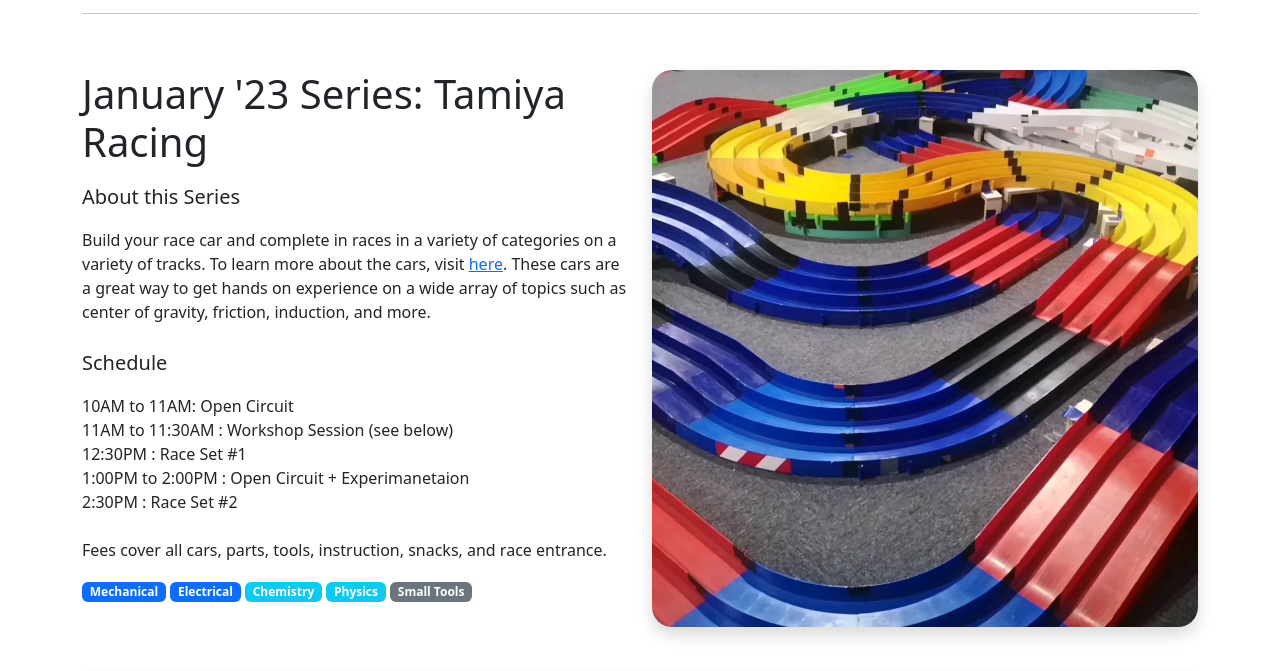
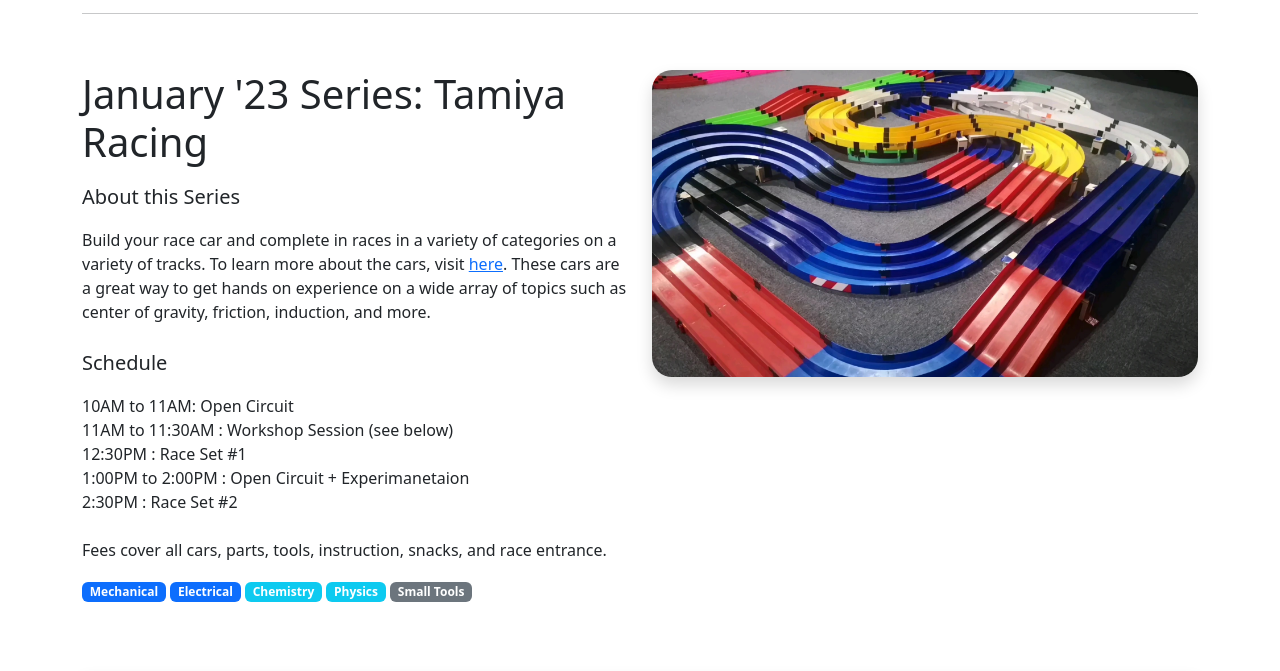
Before and after one commit to jamesktan/sunrise, a plain HTML site: page index.html in a window 1280 px wide. Shown: the part 85-756 px from the top of the page. Drawn offline with nearby package versions, Linux system fonts and the light colour scheme.

Commit message:
Add files via upload

```diff
--- a/index.html
+++ b/index.html
@@ -51,7 +51,7 @@
                         </p>
                     </div>
                     <div class="col-md-6">
-                        <img class="shadow" src="car0.jpeg" width="100%" height="90%" style="object-fit: cover ; border-radius:20px;margin-top: 40px;padding-bottom: 0px;">
+                        <img class="shadow" src="car0.jpeg" width="100%" style="object-fit: cover ; border-radius:20px;margin-top: 40px;padding-bottom: 0px;">
                         </img>
 
 
```
